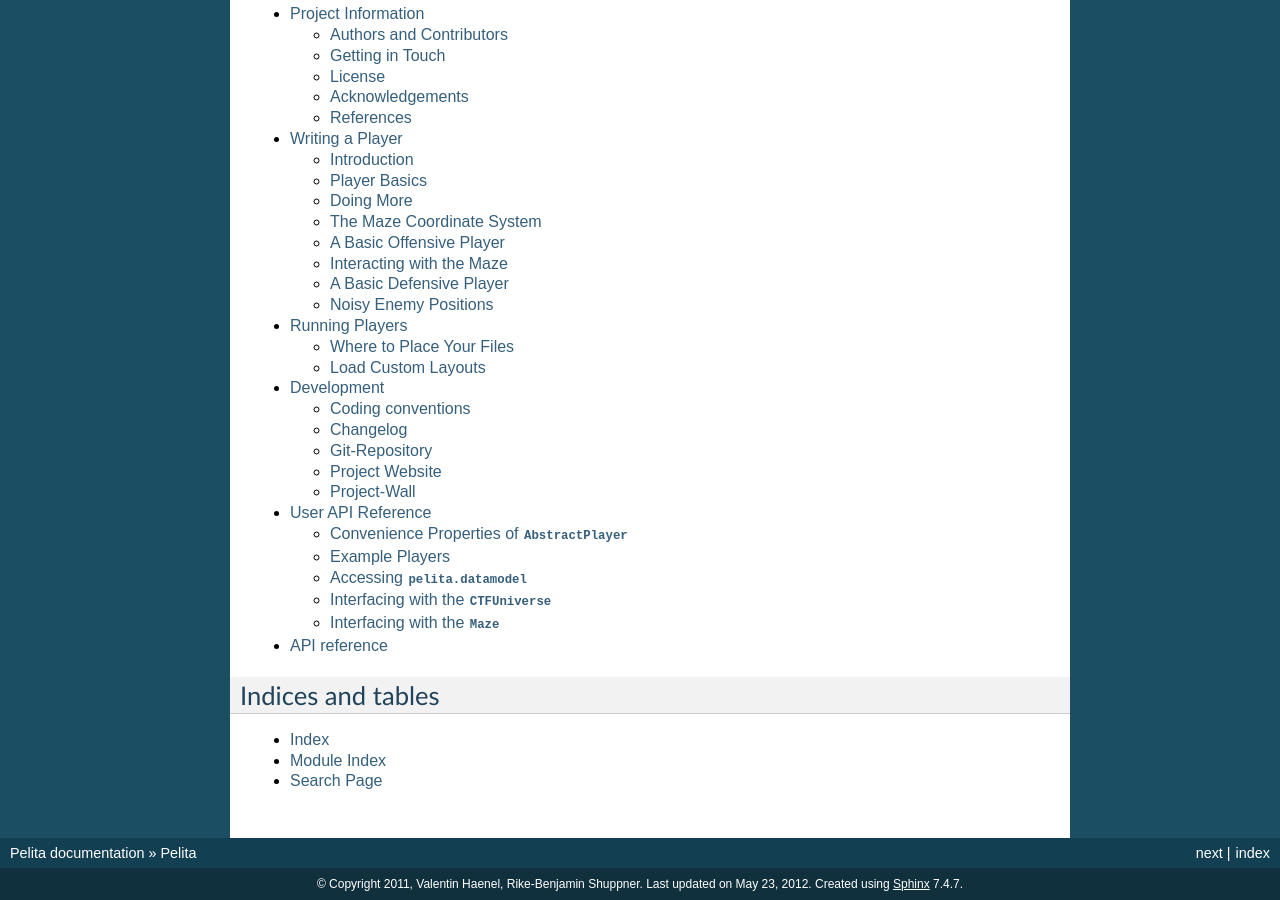
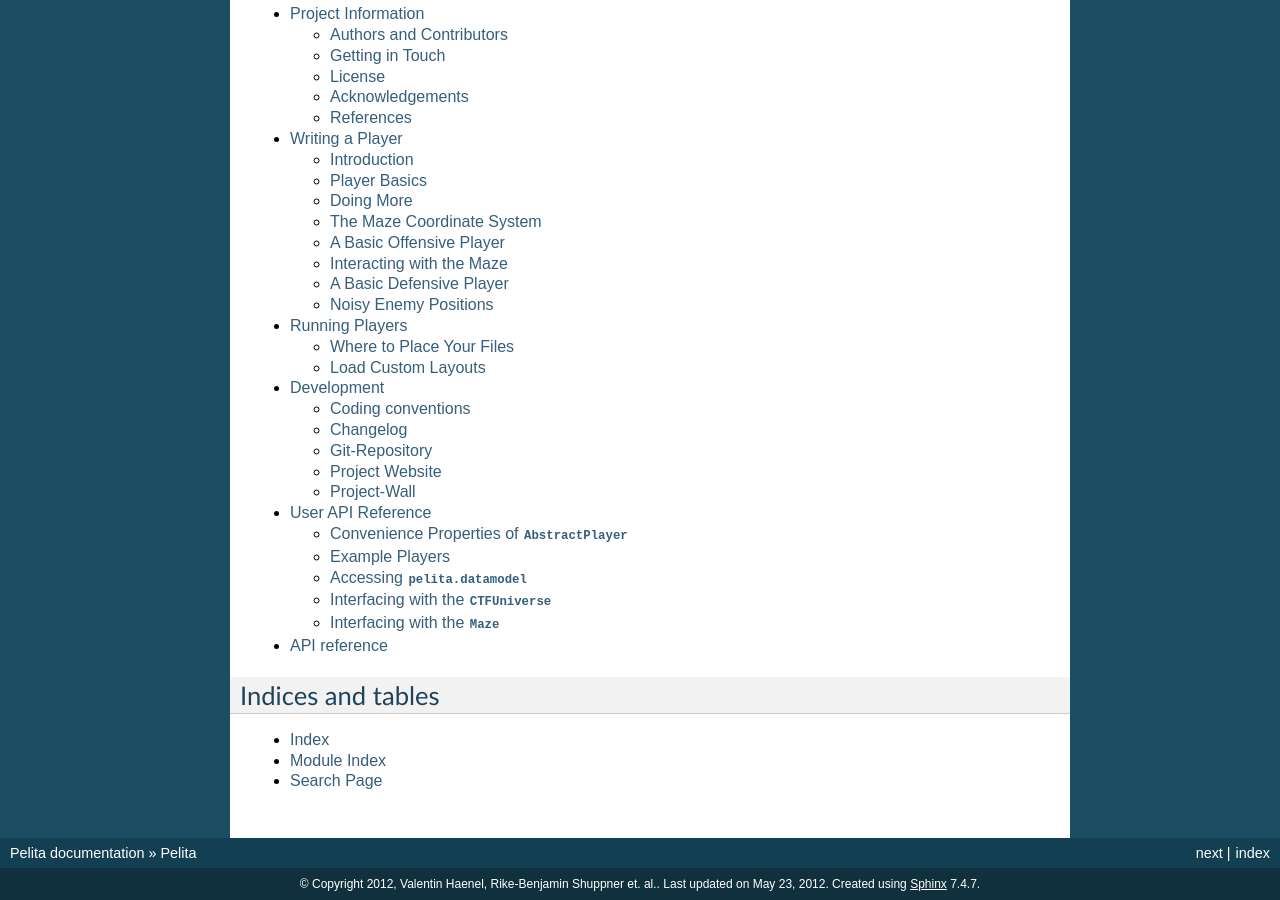
Before and after one commit to ASPP/pelita, a Sphinx documentation site: the page built from doc/source/index.rst, in a window 1280 px wide and 900 px high, scrolled down 1363 px. Built offline with Sphinx 7.4.7, drawn with Linux system fonts in a browser that asks for light colours; the version number could not be read and is left out.

Commit message:
DOC/BF: bump copyright year and owner

```diff
--- a/doc/source/conf.py
+++ b/doc/source/conf.py
@@ -44,7 +44,7 @@
 
 # General information about the project.
 project = u'Pelita'
-copyright = u'2011, Valentin Haenel, Rike-Benjamin Shuppner'
+copyright = u'2012, Valentin Haenel, Rike-Benjamin Shuppner et. al.'
 
 # The version info for the project you're documenting, acts as replacement for
 # |version| and |release|, also used in various other places throughout the
```
Also changed, not shown: 1 other file.
